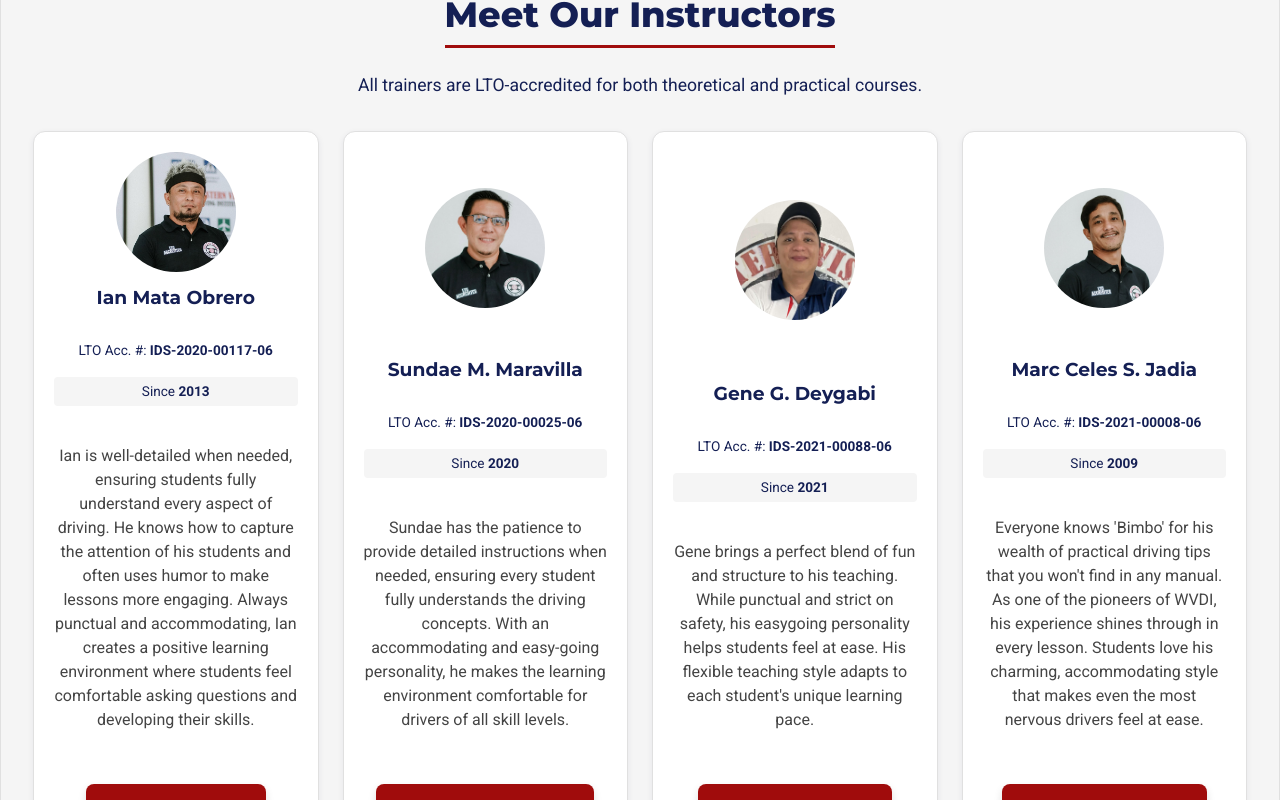
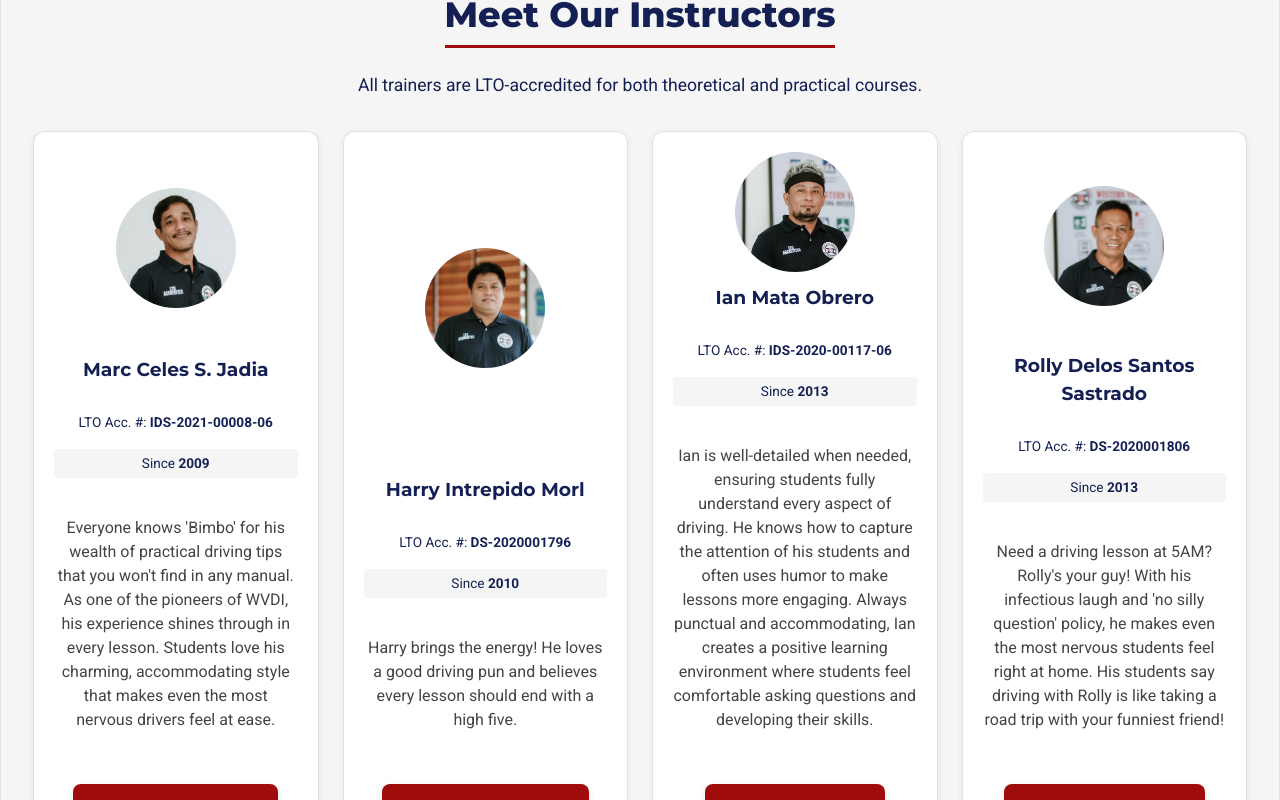
Before and after one commit to Western-Visayas-Driving-Institute/wvdi-ph, a React (Vite) app: page / in a window 1280 px wide. Shown: the part 2080-2880 px from the top of the page. Built offline with nearby package versions, Linux system fonts and the light colour scheme; no server answers.

Commit message:
Sort instructor cards by seniority year (oldest first) in InstructorSection.

```diff
--- a/src/components/instructors/InstructorSection.jsx
+++ b/src/components/instructors/InstructorSection.jsx
@@ -7,7 +7,7 @@ export default function InstructorSection() {
       <h2 className="wvdi-section-title wvdi-section-title-underline">Meet Our Instructors</h2>
       <p className="wvdi-section-sub">All trainers are LTO-accredited for both theoretical and practical courses.</p>
       <div className="wvdi-grid">
-        {data.map(i => <Card key={i.id} p={i} />)}
+        {[...data].sort((a, b) => parseInt(a.seniority) - parseInt(b.seniority)).map(i => <Card key={i.id} p={i} />)}
       </div>
     </section>
   );
```
